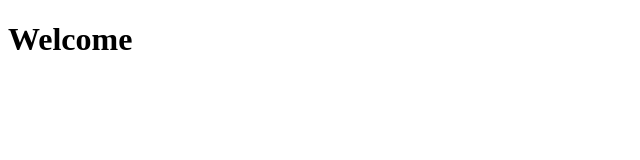
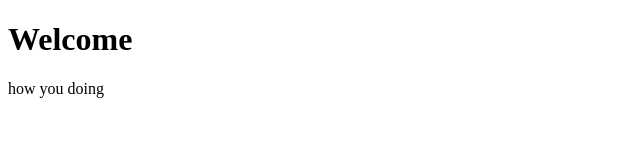
Before and after one commit to sujang981/My-project, a plain HTML site: page index.html in a window 1280 px wide. Shown: the whole page, without its empty margins (0-640 px from the left). Drawn offline with Linux system fonts and the light colour scheme.

Commit message:
index file 1.1

```diff
--- a/index.html
+++ b/index.html
@@ -10,6 +10,7 @@
 <body>
 
     <h1> Welcome</h1>
+    <p>how you doing</p>
 </body>
 
 </html>
```
